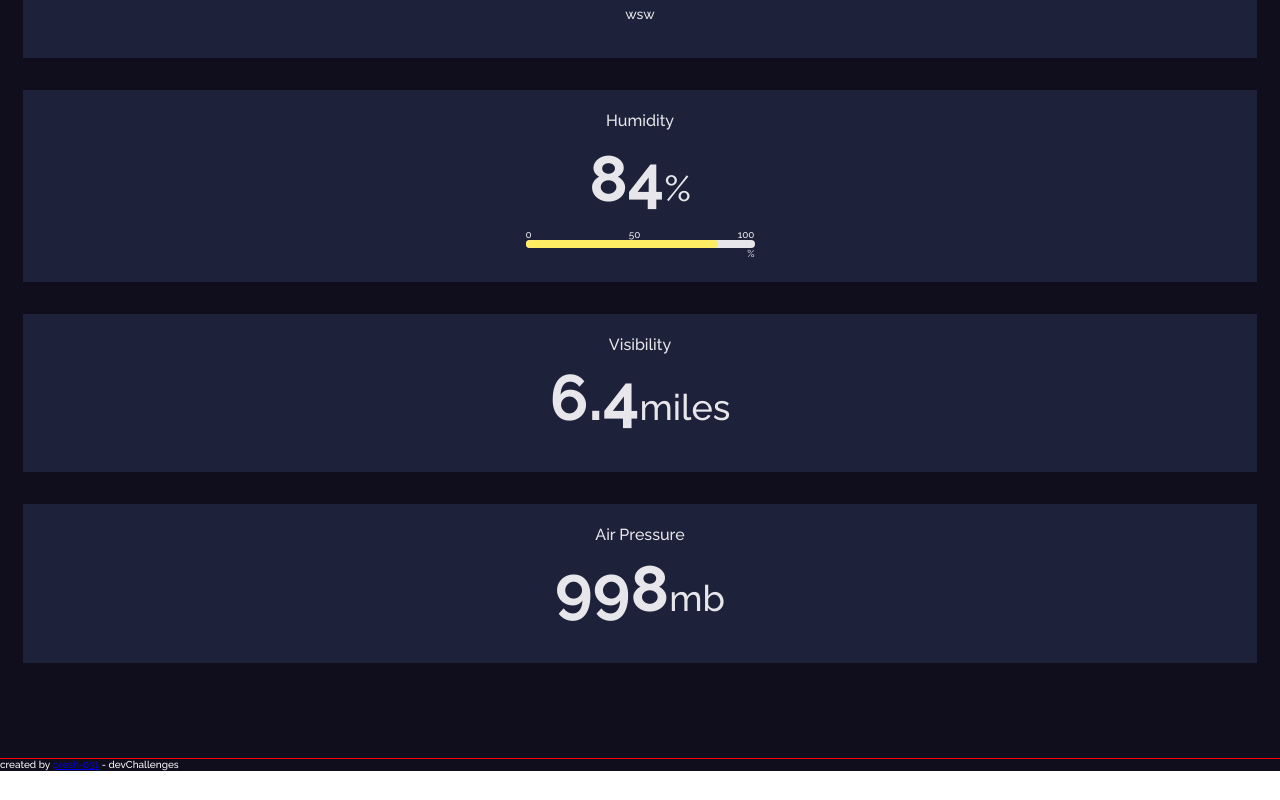
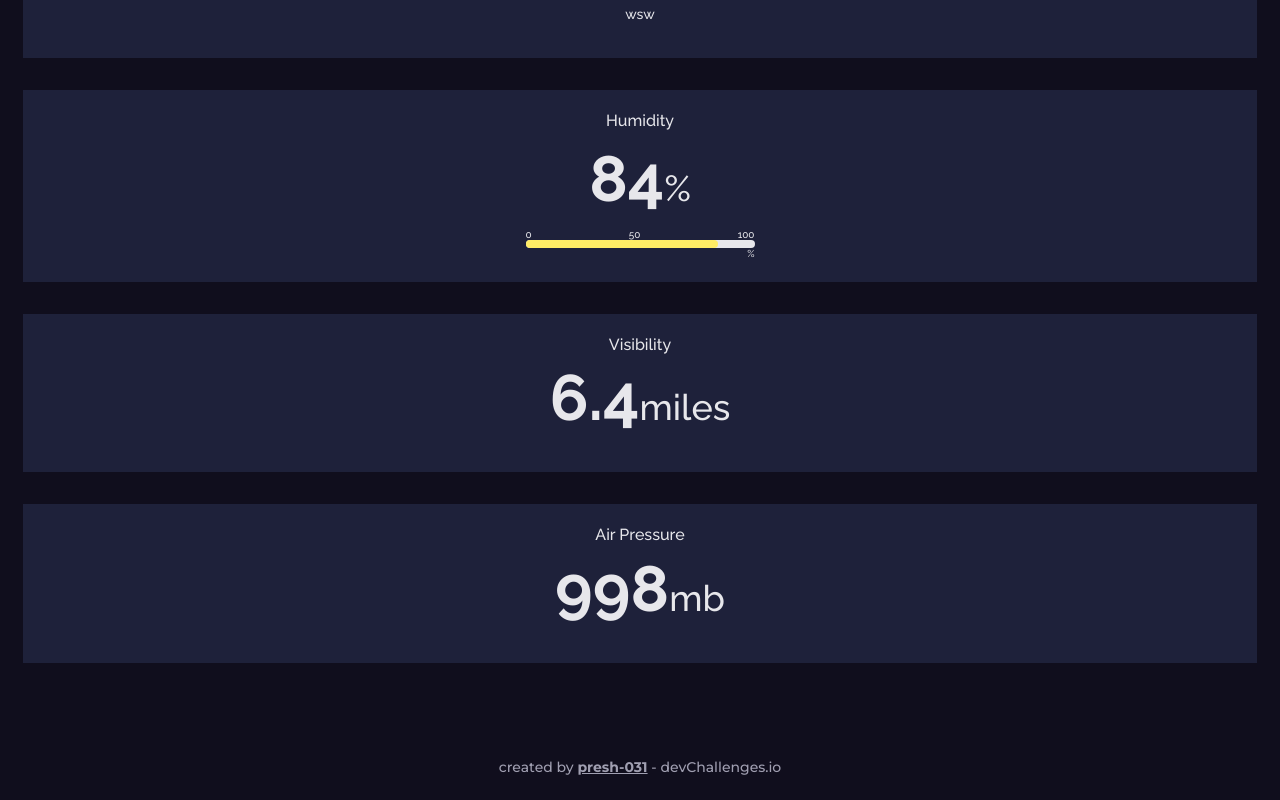
Before and after one commit to presh-031/Weather-App-and-Location-detector, a React (Create React App) app: page / in a window 1280 px wide. Shown: the part 1851-2651 px from the top of the page. Before the commit the page ends 2622 px from the top, so only its background shows below. Built offline with nearby package versions, Linux system fonts and the light colour scheme; no server answers.

Commit message:
now getting user location with geolocation API

```diff
--- a/src/components/Main/Main.css
+++ b/src/components/Main/Main.css
@@ -27,7 +27,21 @@
   grid-template-columns: 1fr;
   gap: 3.2rem 0;
 }
-.footer {
-  outline: 1px solid red;
+footer {
+  /* outline: 1px solid red; */
   margin-top: 9.6rem;
+  padding-bottom: 2.4rem;
+  display: grid;
+  place-items: center;
 }
+footer p {
+  color: #a09fb1;
+  font-family: var(--montserrat);
+  font-weight: 500;
+  font-size: 1.4rem;
+  line-height: 1.707rem;
+}
+footer p a {
+  color: inherit;
+  font-weight: 700;
+}
--- a/src/components/Main/Main.jsx
+++ b/src/components/Main/Main.jsx
@@ -1,4 +1,4 @@
-import React from "react";
+import React, { useEffect } from "react";
 import Forecast from "../Forecast/Forecast";
 import Units from "../Units/Units";
 import WindStatus from "../WindStatus/WindStatus";
@@ -8,6 +8,22 @@ import AirPressure from "../AirPressure/AirPressure";
 
 import "./Main.css";
 const Main = () => {
+  function getLocation() {
+    const successCallback = (position) => {
+      const { latitude, longitude } = position.coords;
+      console.log(latitude, longitude);
+    };
+
+    const errorCallback = (error) => {
+      console.log(error);
+      // alert(error);
+    };
+
+    navigator.geolocation.getCurrentPosition(successCallback, errorCallback);
+  }
+  useEffect(() => {
+    getLocation();
+  }, []);
   return (
     <div className="main">
       <section className="units-section">
@@ -32,11 +48,11 @@ const Main = () => {
           <AirPressure />
         </div>
       </section>
-      <section className="footer">
+      <footer>
         <p>
-          created by <a href="https://github.com/presh-031">presh-031</a> - devChallenges
+          created by <a href="https://github.com/presh-031">presh-031</a> - devChallenges.io
         </p>
-      </section>
+      </footer>
     </div>
   );
 };
```
